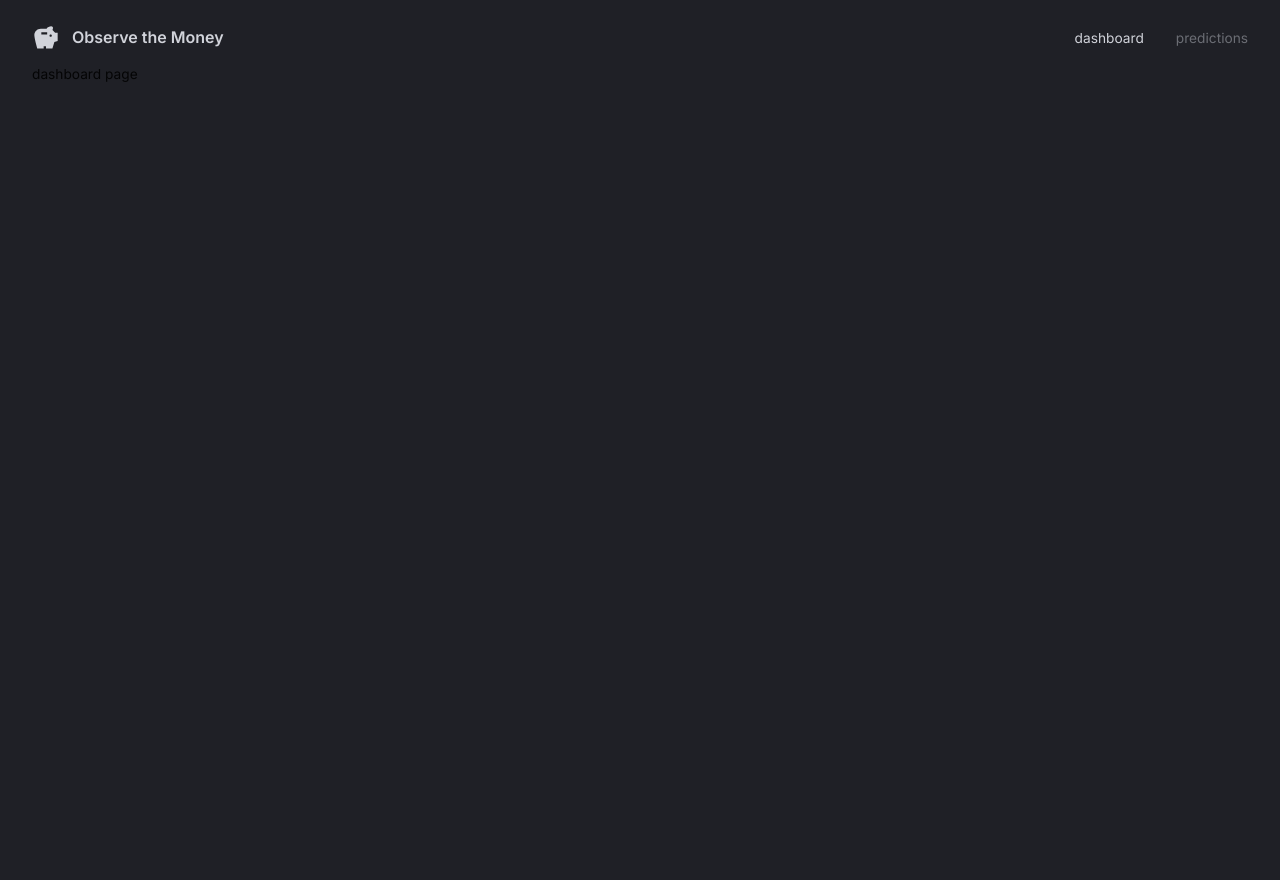
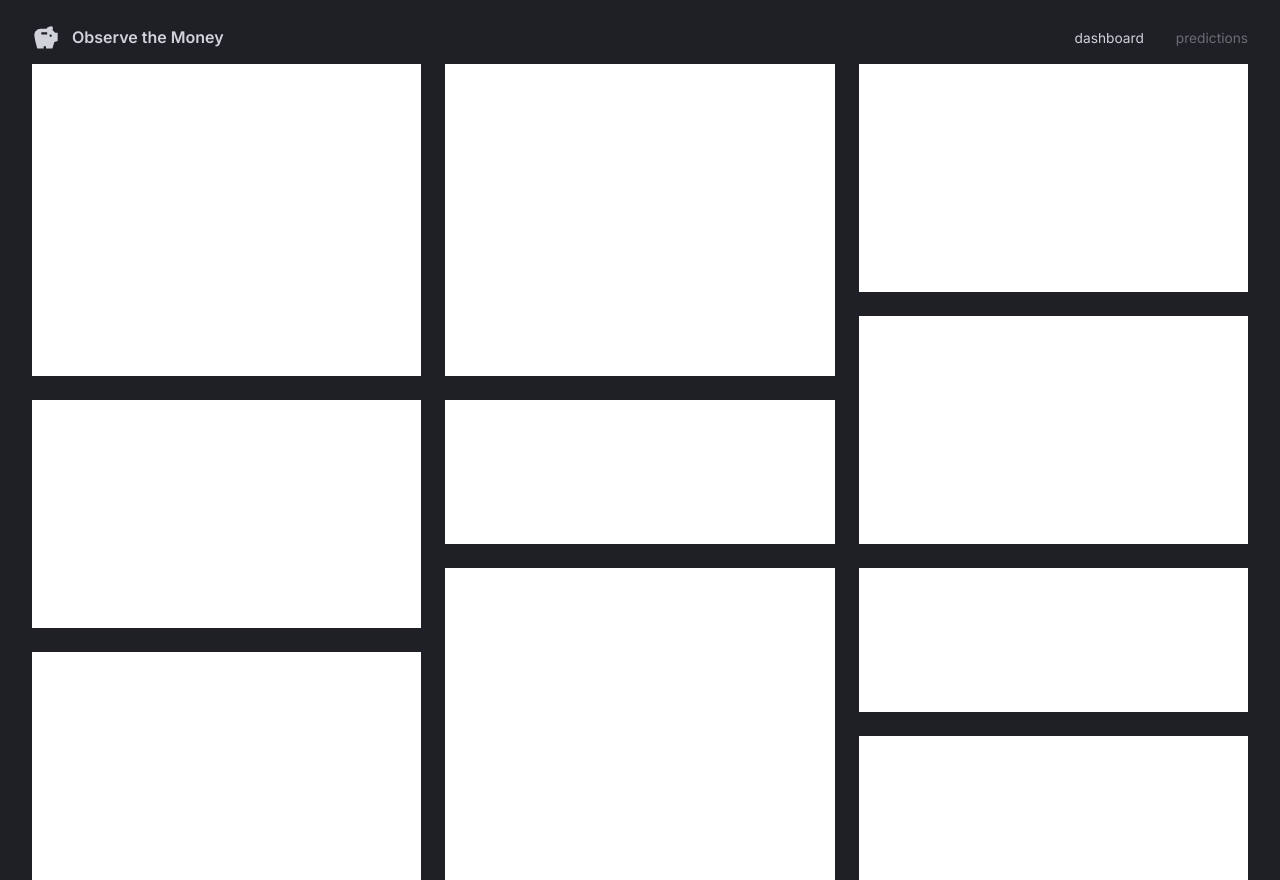
Before and after one commit to sava-stanchev/observe-the-money, a React (Vite) app in the folder client/: page / in a window 1280 px wide. Before the commit the page ends 800 px from the top, so only its background shows below. Built offline with nearby package versions, Linux system fonts and the light colour scheme.

Commit message:
created initial grid layout for the dashboard

```diff
--- a/client/src/App.tsx
+++ b/client/src/App.tsx
@@ -4,6 +4,7 @@
 import { useMemo } from "react";
 import { BrowserRouter, Routes, Route } from "react-router-dom";
 import Navbar from "./scenes/navbar";
+import Dashboard from "@/scenes/dashboard";
 import { themeSettings } from "./theme";
 
 function App() {
@@ -16,7 +17,7 @@
           <Box width="100%" height="100%" padding="1rem 2rem 4rem 2rem">
             <Navbar />
             <Routes>
-              <Route path="/" element={<div>dashboard page</div>} />
+              <Route path="/" element={<Dashboard />} />
               <Route
                 path="/predictions"
                 element={<div>predictions page</div>}
--- /dev/null
+++ b/client/src/scenes/dashboard/index.tsx
@@ -0,0 +1,46 @@
+import { useTheme, Box } from "@mui/material";
+
+type Props = {};
+
+const gridTemplate = `
+  "a b c"
+  "a b c"
+  "a b c"
+  "a b f"
+  "d e f"
+  "d e f"
+  "d h i"
+  "g h i"
+  "g h j"
+  "g h j"
+`;
+
+const Dashboard = (props: Props) => {
+  const { palette } = useTheme();
+  return (
+    <Box
+      width="100%"
+      height="100%"
+      display="grid"
+      gap="1.5rem"
+      sx={{
+        gridTemplateColumns: "repeat(3, minmax(370px, 1fr))",
+        gridTemplateRows: "repeat(10, minmax(60px, 1fr))",
+        gridTemplateAreas: gridTemplate,
+      }}
+    >
+      <Box bgcolor="#fff" gridArea="a"></Box>
+      <Box bgcolor="#fff" gridArea="b"></Box>
+      <Box bgcolor="#fff" gridArea="c"></Box>
+      <Box bgcolor="#fff" gridArea="d"></Box>
+      <Box bgcolor="#fff" gridArea="e"></Box>
+      <Box bgcolor="#fff" gridArea="f"></Box>
+      <Box bgcolor="#fff" gridArea="g"></Box>
+      <Box bgcolor="#fff" gridArea="h"></Box>
+      <Box bgcolor="#fff" gridArea="i"></Box>
+      <Box bgcolor="#fff" gridArea="j"></Box>
+    </Box>
+  );
+};
+
+export default Dashboard;
```
